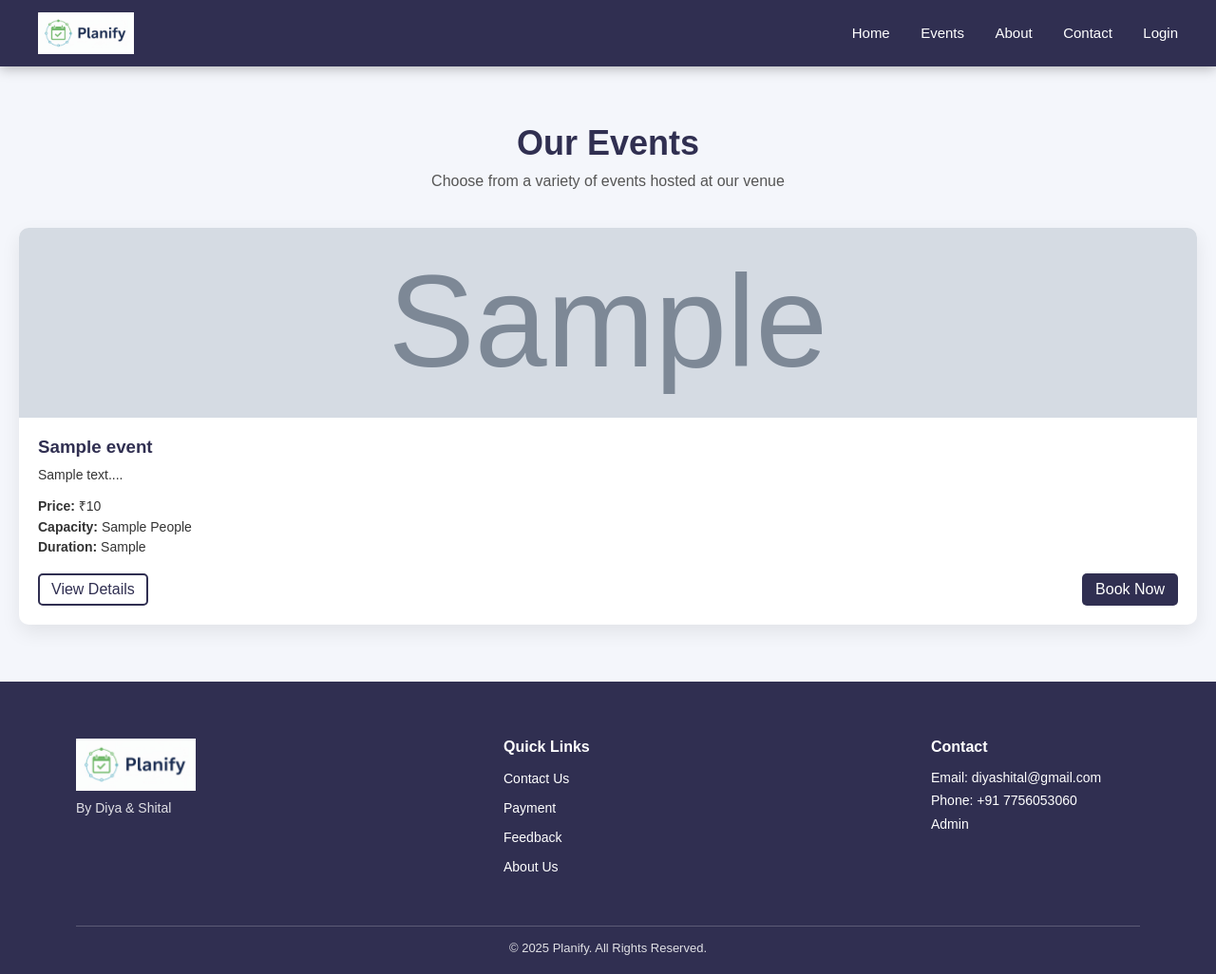
After one commit to diyatalavanekar/Planify, a PHP site: page /events.php in a window 1280 px wide. The commit adds this page. Shown: the whole page at 95% size. Run offline with PHP 8.4, Linux system fonts and the light colour scheme; tables that the repository leaves empty or names only in its code hold one stand-in row (values such as "Sample post"); grey boxes marked "Sample" are stand-in pictures.

Commit message:
Describe what you changed

```diff
--- a/css/style.css
+++ b/css/style.css
@@ -239,14 +239,33 @@ body {
 }
 
 .footer-section ul li a {
+    position: relative;          /* REQUIRED */
+    display: inline-block;       /* IMPORTANT */
     color: #ffffff;
     text-decoration: none;
     font-size: 14px;
-    transition: 0.3s;
+    padding-bottom: 4px;
 }
 
-.footer-section ul li a:hover {
-    opacity: 0.7;
+
+.footer-section ul li a {
+    position: relative; /* REQUIRED for ::after */
+}
+
+/* underline animation */
+.footer-section ul li a::after {
+    content: '';
+    position: absolute;
+    left: 0;
+    bottom: -4px;
+    width: 0%;
+    height: 2px;
+    background: #ffffff;
+    transition: width 0.3s ease;
+}
+
+.footer-section ul li a:hover::after {
+    width: 100%;
 }
 
 .footer-section p {
@@ -455,3 +474,99 @@ body {
         font-size: 26px;
     }
 }
+
+/* ================= EVENTS PAGE ================= */
+
+.events-section {
+    padding: 60px 20px;
+}
+
+.page-title {
+    text-align: center;
+    color: rgb(48,47,81);
+    font-size: 36px;
+    margin-bottom: 10px;
+}
+
+.page-subtitle {
+    text-align: center;
+    margin-bottom: 40px;
+    color: #555;
+}
+
+.events-grid {
+    display: grid;
+    grid-template-columns: repeat(auto-fit, minmax(280px, 1fr));
+    gap: 30px;
+}
+
+/* Event Card */
+.event-card {
+    background: #fff;
+    border-radius: 10px;
+    overflow: hidden;
+    box-shadow: 0 8px 20px rgba(0,0,0,0.08);
+    transition: transform 0.3s;
+}
+
+.event-card:hover {
+    transform: translateY(-5px);
+}
+
+.event-image img {
+    width: 100%;
+    height: 200px;
+    object-fit: cover;
+}
+
+.event-content {
+    padding: 20px;
+}
+
+.event-content h3 {
+    color: rgb(48,47,81);
+    margin-bottom: 10px;
+}
+
+.event-desc {
+    font-size: 14px;
+    margin-bottom: 15px;
+}
+
+.event-details {
+    list-style: none;
+    margin-bottom: 20px;
+}
+
+.event-details li {
+    font-size: 14px;
+    margin-bottom: 5px;
+}
+
+/* Buttons */
+.event-buttons {
+    display: flex;
+    justify-content: space-between;
+}
+
+.btn-primary {
+    background: rgb(48,47,81);
+    color: #fff;
+    padding: 8px 14px;
+    border-radius: 5px;
+    text-decoration: none;
+}
+
+.btn-outline {
+    border: 2px solid rgb(48,47,81);
+    color: rgb(48,47,81);
+    padding: 6px 12px;
+    border-radius: 5px;
+    text-decoration: none;
+}
+
+.no-events {
+    text-align: center;
+    font-size: 18px;
+    color: #777;
+}
--- a/database/connection.php
+++ b/database/connection.php
@@ -6,12 +6,7 @@ $dbname = "planify_db";
 
 $connect = new mysqli($servername, $username, $password, $dbname);
 
-if ($connect->connect_error)
-{
-    die("Error! Connection Failed");
-}
-else
-{
-    echo "Connection Successful";
+if ($connect->connect_error) {
+    die("Database Connection Failed: " . $connect->connect_error);
 }
 ?>
--- /dev/null
+++ b/events.php
@@ -0,0 +1,91 @@
+<?php
+// events.php - Planify Events Page
+// This page dynamically displays events added by admin (Rasika Prakshale)
+
+include("database/connection.php");
+include("includes/header.php");
+?>
+
+<!DOCTYPE html>
+<html lang="en">
+<head>
+    <meta charset="UTF-8">
+    <title>Planify | Events</title>
+
+    <!-- External CSS -->
+    <link rel="stylesheet" href="css/style.css">
+</head>
+
+<body>
+
+<!-- ================= EVENTS PAGE ================= -->
+<section class="events-section">
+    <div class="container">
+
+        <!-- Page Heading -->
+        <h1 class="page-title">Our Events</h1>
+        <p class="page-subtitle">
+            Choose from a variety of events hosted at our venue
+        </p>
+
+        <!-- Events Grid -->
+        <div class="events-grid">
+
+            <?php
+            // Fetch only active events
+            $query = "SELECT * FROM events WHERE status = 'Active'";
+            $result = mysqli_query($connect, $query);
+
+            if(mysqli_num_rows($result) > 0) {
+                while($row = mysqli_fetch_assoc($result)) {
+            ?>
+                <!-- Event Card -->
+                <div class="event-card">
+
+                    <!-- Event Image -->
+                    <div class="event-image">
+                        <img src="images/events/<?php echo $row['image']; ?>" alt="<?php echo $row['event_name']; ?>">
+                    </div>
+
+                    <!-- Event Content -->
+                    <div class="event-content">
+                        <h3><?php echo $row['event_name']; ?></h3>
+
+                        <p class="event-desc">
+                            <?php echo substr($row['description'], 0, 90); ?>...
+                        </p>
+
+                        <ul class="event-details">
+                            <li><strong>Price:</strong> ₹<?php echo $row['price']; ?></li>
+                            <li><strong>Capacity:</strong> <?php echo $row['capacity']; ?> People</li>
+                            <li><strong>Duration:</strong> <?php echo $row['duration']; ?></li>
+                        </ul>
+
+                        <!-- Buttons -->
+                        <div class="event-buttons">
+                            <a href="event_details.php?id=<?php echo $row['event_id']; ?>" class="btn-outline">
+                                View Details
+                            </a>
+                            <a href="book_event.php?id=<?php echo $row['event_id']; ?>" class="btn-primary">
+                                Book Now
+                            </a>
+                        </div>
+                    </div>
+
+                </div>
+                <!-- End Event Card -->
+            <?php
+                }
+            } else {
+                echo "<p class='no-events'>No events available at the moment.</p>";
+            }
+            ?>
+
+        </div>
+    </div>
+</section>
+
+<?php include("includes/footer.php"); ?>
+
+</body>
+</html>
--- a/includes/footer.php
+++ b/includes/footer.php
@@ -17,7 +17,7 @@
             <ul>
                 <li><a href="/planify/contact.php">Contact Us</a></li>
                 <li><a href="/planify/payment.php">Payment</a></li>
-                <li><a href="/planify/ratings.php">Ratings</a></li>
+                <li><a href="/planify/ratings.php">Feedback</a></li>
                 <li><a href="/planify/about.php">About Us</a></li>
             </ul>
         </div>
```
